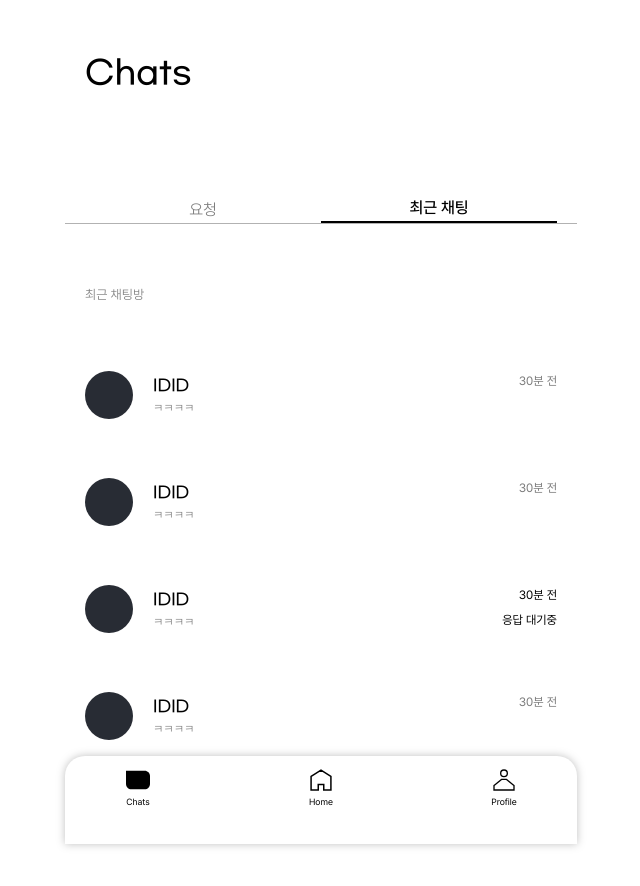
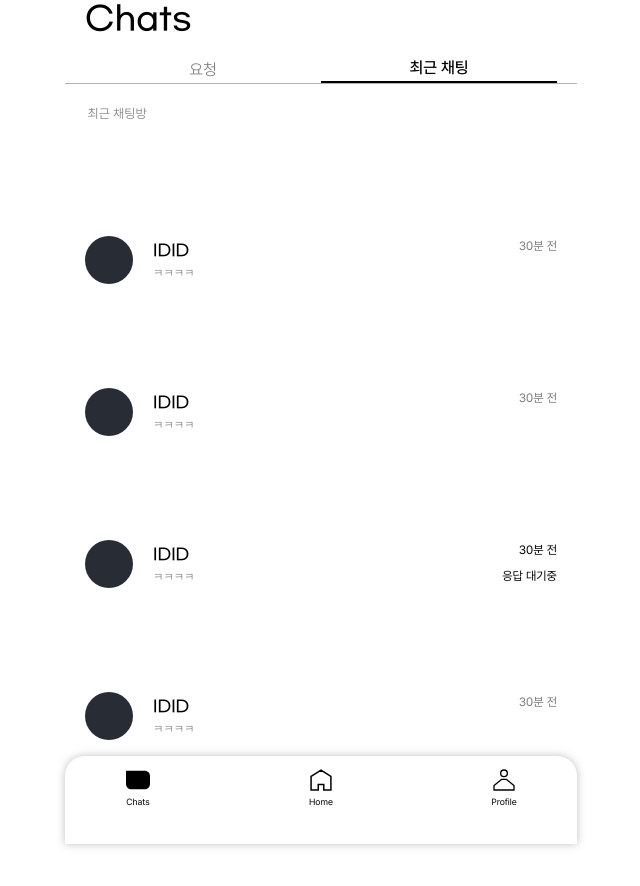
Before and after one commit to oodd-team/oodd-web-react, a React app: page /chats in a window 1280 px wide. Shown: the top 886 px of the page, without its empty margins (319-959 px from the left). Built offline with nearby package versions, Linux system fonts and the light colour scheme; the HTML template or start-up script is replaced by a standard one.

Commit message:
Feat: TabBar에 element 전달하여 렌더링하는 기능 구현 후 Chats에 적용

```diff
--- a/src/components/TabBar/index.tsx
+++ b/src/components/TabBar/index.tsx
@@ -1,15 +1,17 @@
 import { useState } from 'react';
 import { StyledText } from '../../components/Text/StyledText';
 import theme from '../../styles/theme';
-import { TabBarLayout, TabBox } from './styles';
+import { TabBarLayout, TabBarContainer, TabBox } from './styles';
 
 interface TabBarProps {
 	tab1: string; // tab1 이름
 	tab2: string; // tab2 이름
+	element1: React.ReactNode; // tab1에 보여질 컴포넌트
+	element2: React.ReactNode; // tab2에 보여질 컴포넌트
 	defaultViewTab1: boolean; // true: 초기 탭이 좌측(tab1)으로 설정
 }
 
-const TabBar: React.FC<TabBarProps> = ({ tab1, tab2, defaultViewTab1 }) => {
+const TabBar: React.FC<TabBarProps> = ({ tab1, tab2, element1, element2, defaultViewTab1 }) => {
 	const [viewTab1, setViewTab1] = useState<boolean>(defaultViewTab1);
 
 	const onClickTab1 = (): void => {
@@ -22,6 +24,7 @@ const TabBar: React.FC<TabBarProps> = ({ tab1, tab2, defaultViewTab1 }) => {
 
 	return (
 		<TabBarLayout>
+			<TabBarContainer>
 				<TabBox $isActive={viewTab1} onClick={onClickTab1}>
 					<StyledText
 						$textTheme={{ style: `${viewTab1 ? 'body2-medium' : 'body2-light'}`, lineHeight: 1.5 }}
@@ -38,6 +41,8 @@ const TabBar: React.FC<TabBarProps> = ({ tab1, tab2, defaultViewTab1 }) => {
 						{tab2}
 					</StyledText>
 				</TabBox>
+			</TabBarContainer>
+			{viewTab1 ? element1 : element2}
 		</TabBarLayout>
 	);
 };
--- a/src/components/TabBar/styles.tsx
+++ b/src/components/TabBar/styles.tsx
@@ -1,9 +1,16 @@
 import styled from 'styled-components';
 
 export const TabBarLayout = styled.div`
+	display: flex;
+	flex-direction: column;
+	margin-top: 0;
+	flex: 1;
+`;
+
+export const TabBarContainer = styled.div`
 	width: 100%;
 	height: 40px;
-	margin: auto;
+	margin: 0 auto;
 	display: flex;
 	justify-content: space-around;
 	align-items: flex-end;
--- a/src/pages/Chats/index.tsx
+++ b/src/pages/Chats/index.tsx
@@ -1,48 +1,13 @@
-import { useState } from 'react';
 import { StyledText } from '../../components/Text/StyledText';
 import { OODDFrame } from '../../components/Frame/Frame';
-import { Header, TabbarLayout, TabBox, RecentChat } from './styles';
+import { Header } from './styles';
 import theme from '../../styles/theme';
-import ChatList from './ChatList/index';
 import NavBar from '../../components/NavBar';
-
-interface RecentChats {
-	id: number;
-	isWaiting: boolean;
-}
-
-const mockChats: RecentChats[] = [
-	{
-		id: 0,
-		isWaiting: false,
-	},
-	{
-		id: 1,
-		isWaiting: false,
-	},
-	{
-		id: 2,
-		isWaiting: true,
-	},
-	{
-		id: 3,
-		isWaiting: false,
-	},
-];
+import TabBar from '../../components/TabBar';
+import RecentChat from './RecentChat';
+import Request from './Request';
 
 const Chats: React.FC = () => {
-	const [viewChat, setViewChat] = useState<boolean>(true);
-	// true: 최근 채팅방 탭
-	// false: 요청 탭
-
-	const onClickRequests = (): void => {
-		setViewChat(false);
-	};
-
-	const onClickRecentChats = (): void => {
-		setViewChat(true);
-	};
-
 	return (
 		<OODDFrame>
 			<Header>
@@ -50,36 +15,13 @@ const Chats: React.FC = () => {
 					Chats
 				</StyledText>
 			</Header>
-			<TabbarLayout>
-				<TabBox $isActive={!viewChat} onClick={onClickRequests}>
-					<StyledText
-						$textTheme={{ style: `${viewChat ? 'body2-light' : 'body2-medium'}`, lineHeight: 1.5 }}
-						color={`${viewChat ? theme.colors.gray3 : theme.colors.black}`}
-					>
-						요청
-					</StyledText>
-				</TabBox>
-				<TabBox $isActive={viewChat} onClick={onClickRecentChats}>
-					<StyledText
-						$textTheme={{ style: `${viewChat ? 'body2-medium' : 'body2-light'}`, lineHeight: 1.5 }}
-						color={`${viewChat ? theme.colors.black : theme.colors.gray3}`}
-					>
-						최근 채팅
-					</StyledText>
-				</TabBox>
-			</TabbarLayout>
-			{viewChat && (
-				<>
-					<RecentChat>
-						<StyledText $textTheme={{ style: 'body4-light', lineHeight: 1.5 }} color={theme.colors.gray3}>
-							최근 채팅방
-						</StyledText>
-					</RecentChat>
-					{mockChats.map((chat) => {
-						return <ChatList key={chat.id} isWaiting={chat.isWaiting} />;
-					})}
-				</>
-			)}
+			<TabBar
+				tab1="요청"
+				tab2="최근 채팅"
+				element1={<Request />}
+				element2={<RecentChat />}
+				defaultViewTab1={false}
+			></TabBar>
 			<NavBar />
 		</OODDFrame>
 	);
--- a/src/pages/Chats/styles.tsx
+++ b/src/pages/Chats/styles.tsx
@@ -3,31 +3,6 @@ import styled from 'styled-components';
 export const Header = styled.div`
 	width: 100%;
 	height: 44px;
-	margin: auto;
-	margin-top: 54px;
+	margin: 0 auto;
 	padding: 0 20px;
 `;
-
-export const TabbarLayout = styled.div`
-	width: 100%;
-	height: 40px;
-	margin: auto;
-	display: flex;
-	justify-content: space-around;
-	align-items: flex-end;
-	padding: 0 20px;
-	border-bottom: solid 1px #0000004d;
-`;
-
-export const TabBox = styled.div<{ $isActive: boolean }>`
-	flex: 1;
-	text-align: center;
-	cursor: pointer;
-	border-bottom: ${(props) => (props.$isActive ? 'solid 2px #000000' : '')};
-`;
-
-export const RecentChat = styled.div`
-	margin: 14px auto 19px auto;
-	padding-left: 20px;
-	width: 100%;
-`;
```
Lines whose indentation alone changed are shown as unchanged.
